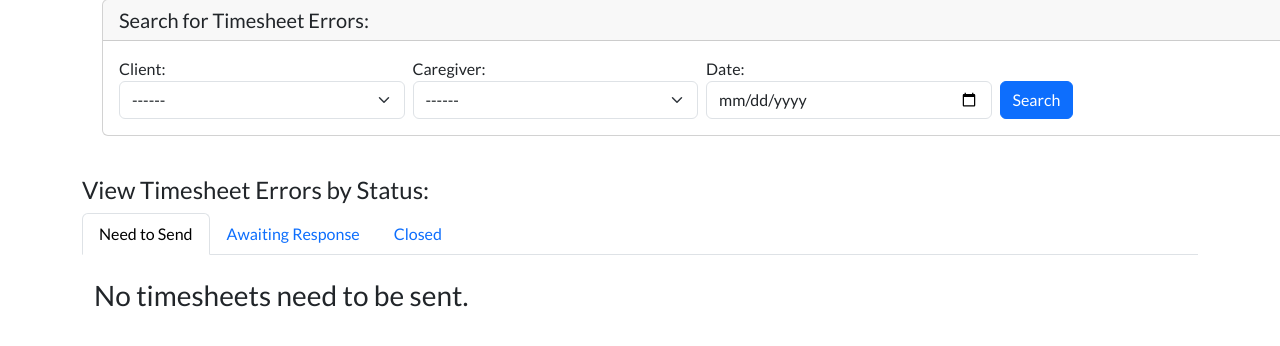
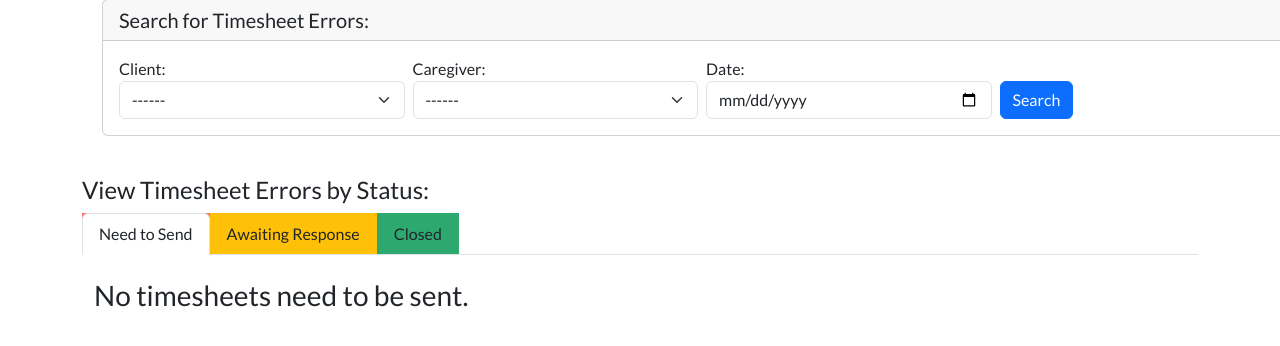
Before and after one commit to risharmaa/timesheet-error-tracker, a Flask app: page /viewtimesheets in a window 1280 px wide. Shown: the part 199-545 px from the top of the page. Run offline with Flask 3, Linux system fonts and the light colour scheme; a user stored in the database is signed in; data comes from the database, SQL or seed files in the repository; data that the repository does not hold is empty.

Commit message:
updated view_timesheet tabs to be colored based on their status

```diff
--- a/templates/home.html
+++ b/templates/home.html
@@ -68,6 +68,7 @@
         {% endwith %}
 
         <h2 style="text-indent: 40px;">Welcome, {{session['user']['fname']}} {{session['user']['lname']}}!</h2>
+        <br>
 
         <div class="container mt-2">
         <!-- prevent row wrapping and overflow-auto for scrolling -->
--- a/templates/view_timesheets.html
+++ b/templates/view_timesheets.html
@@ -109,14 +109,14 @@
             <h4>View Timesheet Errors by Status:</h4>
             <!-- Nav tabs -->
             <ul class="nav nav-tabs" role="tablist">
-                <li class="nav-item">
-                <a class="nav-link active" data-bs-toggle="tab" href="#send">Need to Send</a>
+                <li class="nav-item text-bg-danger" style="--bs-bg-opacity: 1; background-color: #ff6b6b !important;">
+                <a class="nav-link active text-body" data-bs-toggle="tab" href="#send">Need to Send</a>
                 </li>
-                <li class="nav-item">
-                <a class="nav-link" data-bs-toggle="tab" href="#waiting">Awaiting Response</a>
+                <li class="nav-item text-bg-warning">
+                <a class="nav-link text-body" data-bs-toggle="tab" href="#waiting">Awaiting Response</a>
                 </li>
-                <li class="nav-item">
-                <a class="nav-link" data-bs-toggle="tab" href="#closed">Closed</a>
+                <li class="nav-item text-bg-success" style="--bs-bg-opacity: 1; background-color: #2da96f !important;">
+                <a class="nav-link text-body" data-bs-toggle="tab" href="#closed">Closed</a>
                 </li>
             </ul>
 
```
